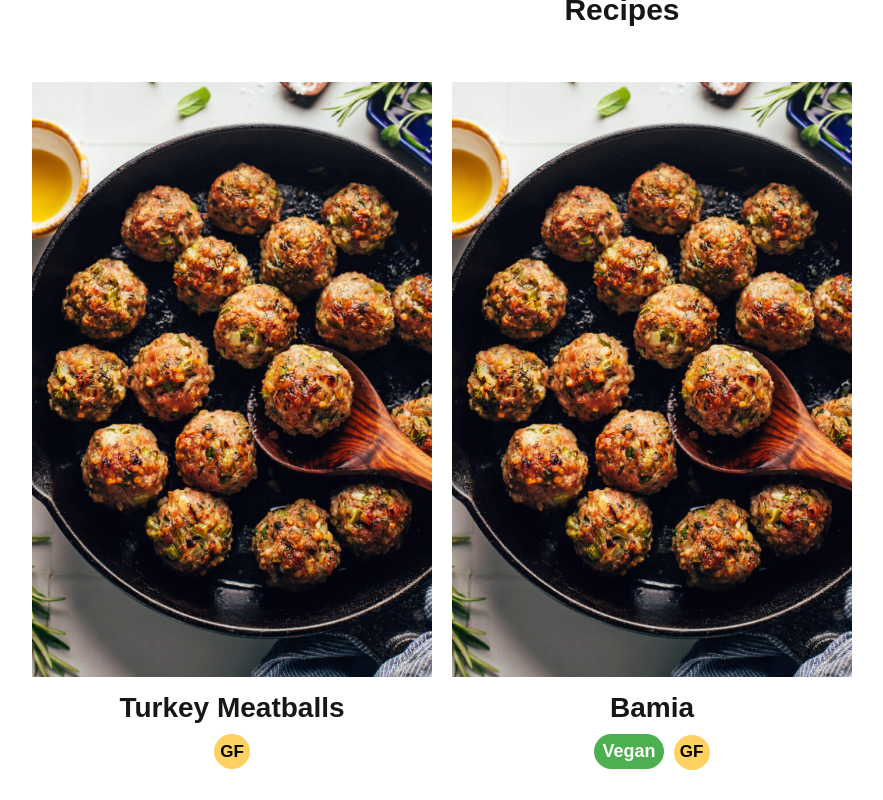
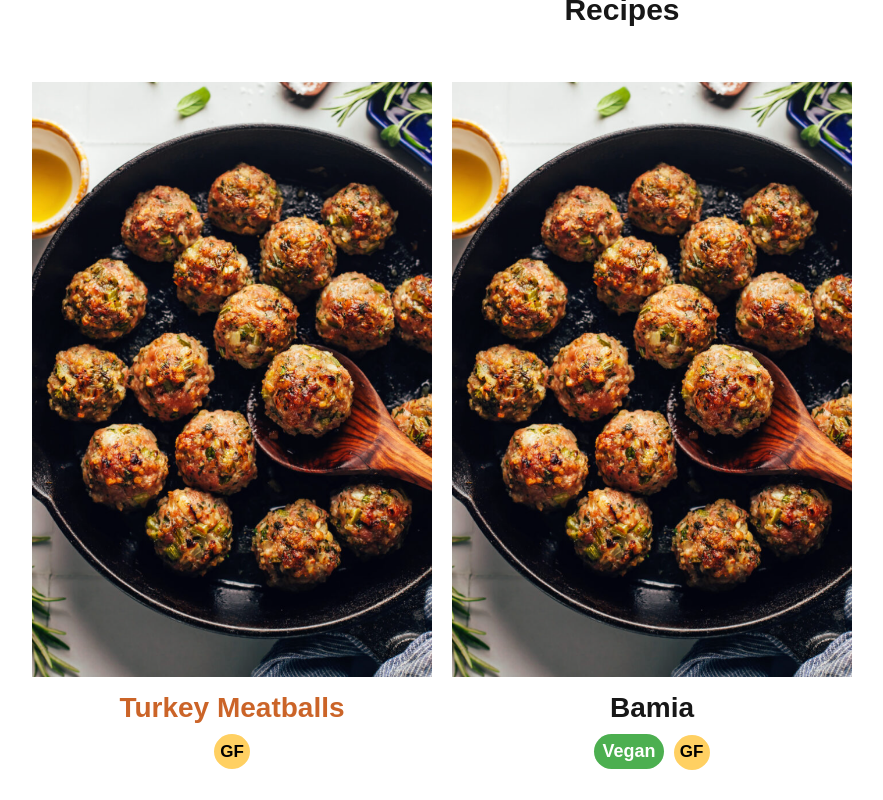
Before and after one commit to monicakrystal/foodplanner, a Next.js app: page /recipes in a window 1280 px wide. In both pictures the pointer is over the element "Turkey Meatballs". Shown: the part 128-928 px from the top of the page, without its empty margins (18-901 px from the left). Built offline with nearby package versions, Linux system fonts and the light colour scheme.

Commit message:
add hover color when clicking on title

```diff
--- a/components/Recipes/RecipeThumbnail/RecipeThumbnail.module.css
+++ b/components/Recipes/RecipeThumbnail/RecipeThumbnail.module.css
@@ -10,6 +10,11 @@
 .title h3 {
     font-weight: 600;
     font-size: 28px;
+}
+
+
+.title h3:hover {
+    color: rgb(203, 100, 40);
 }
 
 .labels  {
--- a/components/Recipes/RecipeThumbnail/RecipeThumbnail.tsx
+++ b/components/Recipes/RecipeThumbnail/RecipeThumbnail.tsx
@@ -1,4 +1,4 @@
-import Image from "next/image"
+ import Image from "next/image"
 import styles from "./RecipeThumbnail.module.css"
 import RecipeLabel from "../RecipeLabel/RecipeLabel";
 import Link from "next/link";
```
